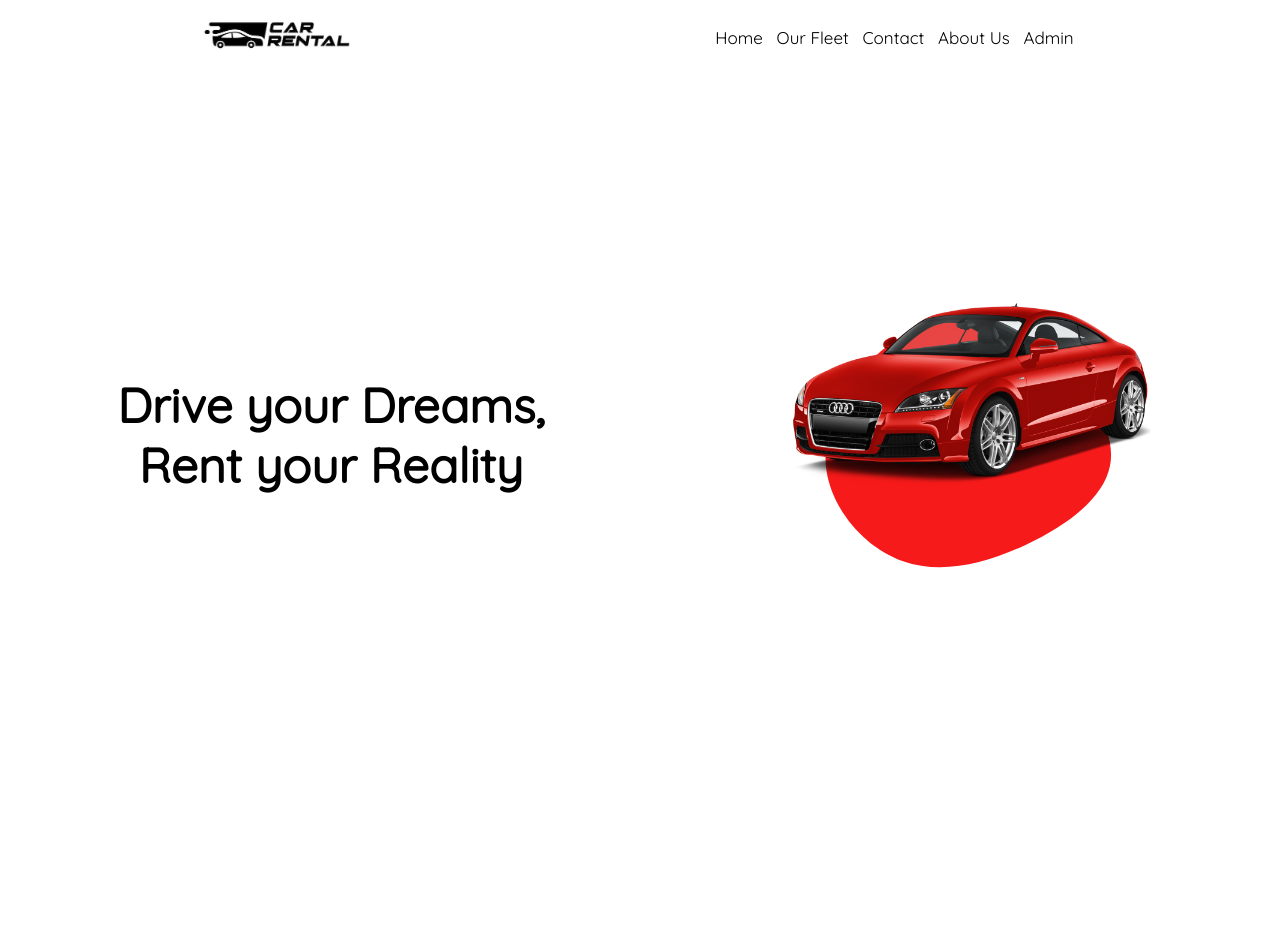
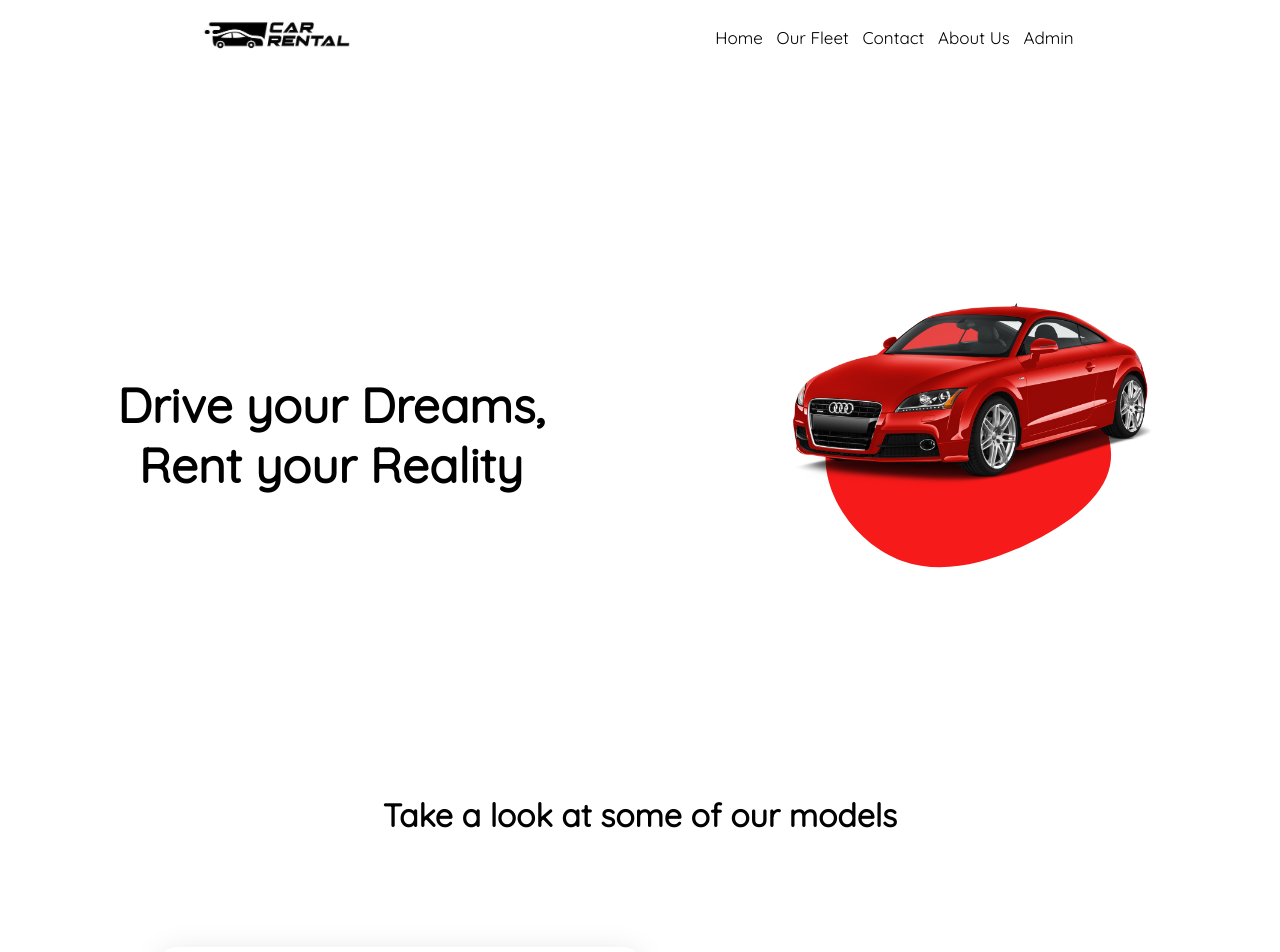
Before and after one commit to Iulian-Pavel/car-rental, a React (Vite) app: page / in a window 1280 px wide. Shown: the top 952 px of the page. Before the commit the page ends 800 px from the top, so only its background shows below. Built offline with nearby package versions, Linux system fonts and the light colour scheme.

Commit message:
Added Car Display component

```diff
--- a/package.json
+++ b/package.json
@@ -10,6 +10,7 @@
     "preview": "vite preview"
   },
   "dependencies": {
+    "@react-spring/web": "^9.7.5",
     "axios": "^1.7.2",
     "react": "^18.2.0",
     "react-dom": "^18.2.0",
--- a/src/Pages/LandingPage.jsx
+++ b/src/Pages/LandingPage.jsx
@@ -1,12 +1,14 @@
 import React from "react";
 import Navbar from "../components/Navbar/Navbar";
 import Header from "../components/Header/Header";
+import CarDisplay from "../components/CarDisplay/CarDisplay";
 
 function LandingPage() {
   return (
     <>
       <Navbar />
       <Header />
+      <CarDisplay />
     </>
   );
 }
```
Also changed, not shown: 1 other file (tests, documents, lock files or other folders).
